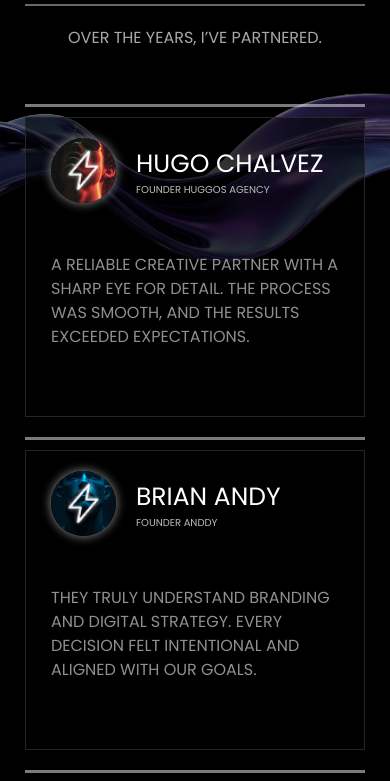
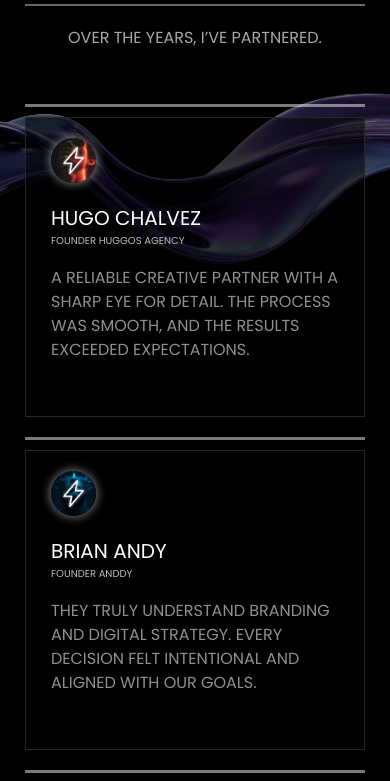
Before and after one commit to nibiralpha/portfolio, a Next.js app: page / in a window 390 px wide. Shown: the part 6180-6961 px from the top of the page. Built offline with nearby package versions, Linux system fonts and the light colour scheme.

Commit message:
client section some minor change on mobile responsive

```diff
--- a/src/app/Component/ClientsComponent/ClientComponent.css
+++ b/src/app/Component/ClientsComponent/ClientComponent.css
@@ -89,9 +89,18 @@
   background-color: rgba(245, 245, 245, 0.5);
 }
 
+/* MOBILE */
 @media screen and (max-width: 540px) {
   .clients {
     margin-top: 50%;
+  }
+
+  .client_title{
+    font-size: 20px;
+  }
+
+  .client_img{
+    margin-bottom: 20px;
   }
 
   .col-4 {
@@ -105,4 +114,15 @@
     font-size: 30px;
     line-height: 35px;
   }
+
+  .box_header {
+    align-items: flex-start;
+    margin-bottom: 18px;
+    display: flex;
+    flex-direction: column;
+  }
+
+  .client_main_img{
+    width: 45px;
+  }
 }
```
